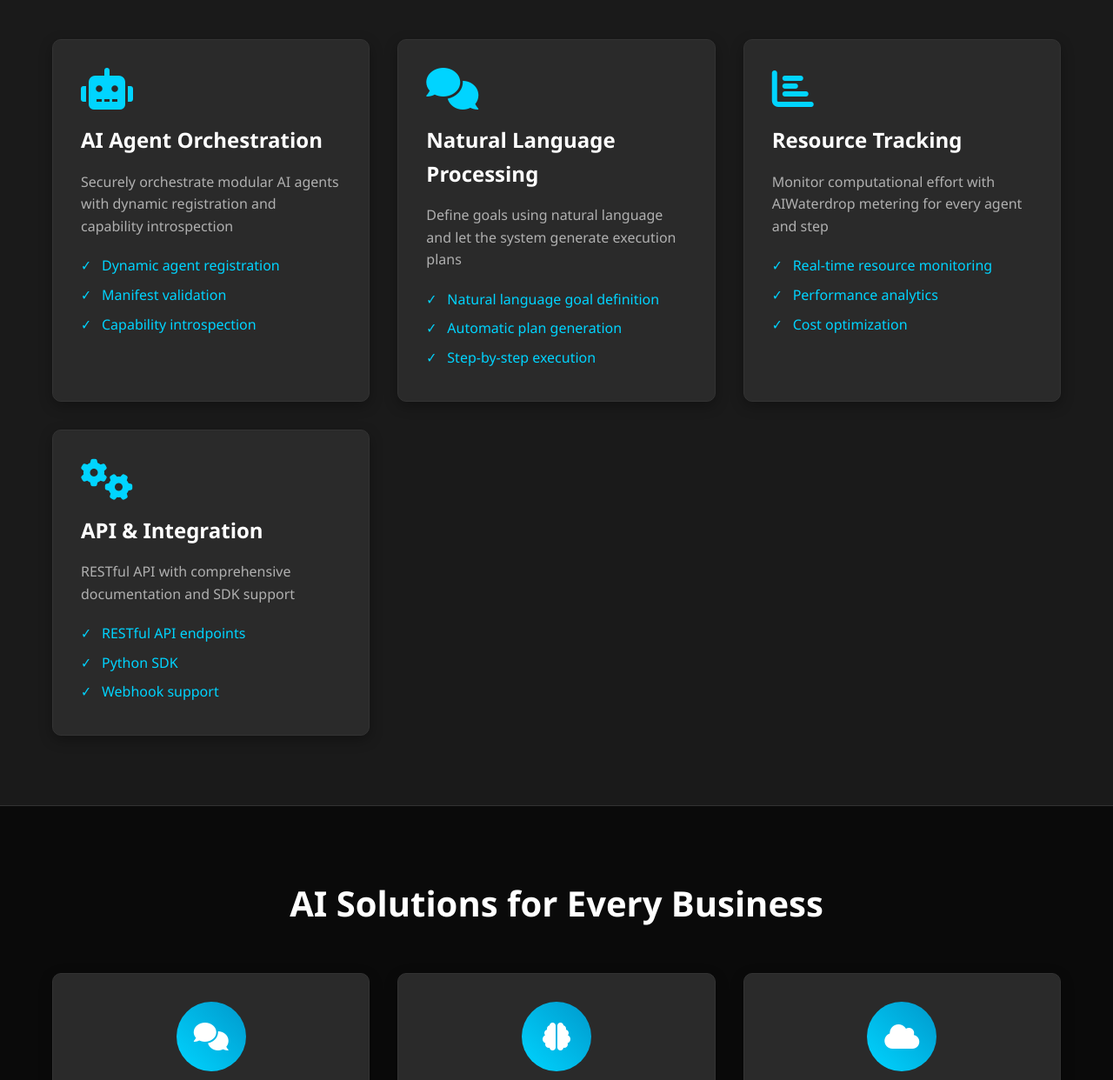
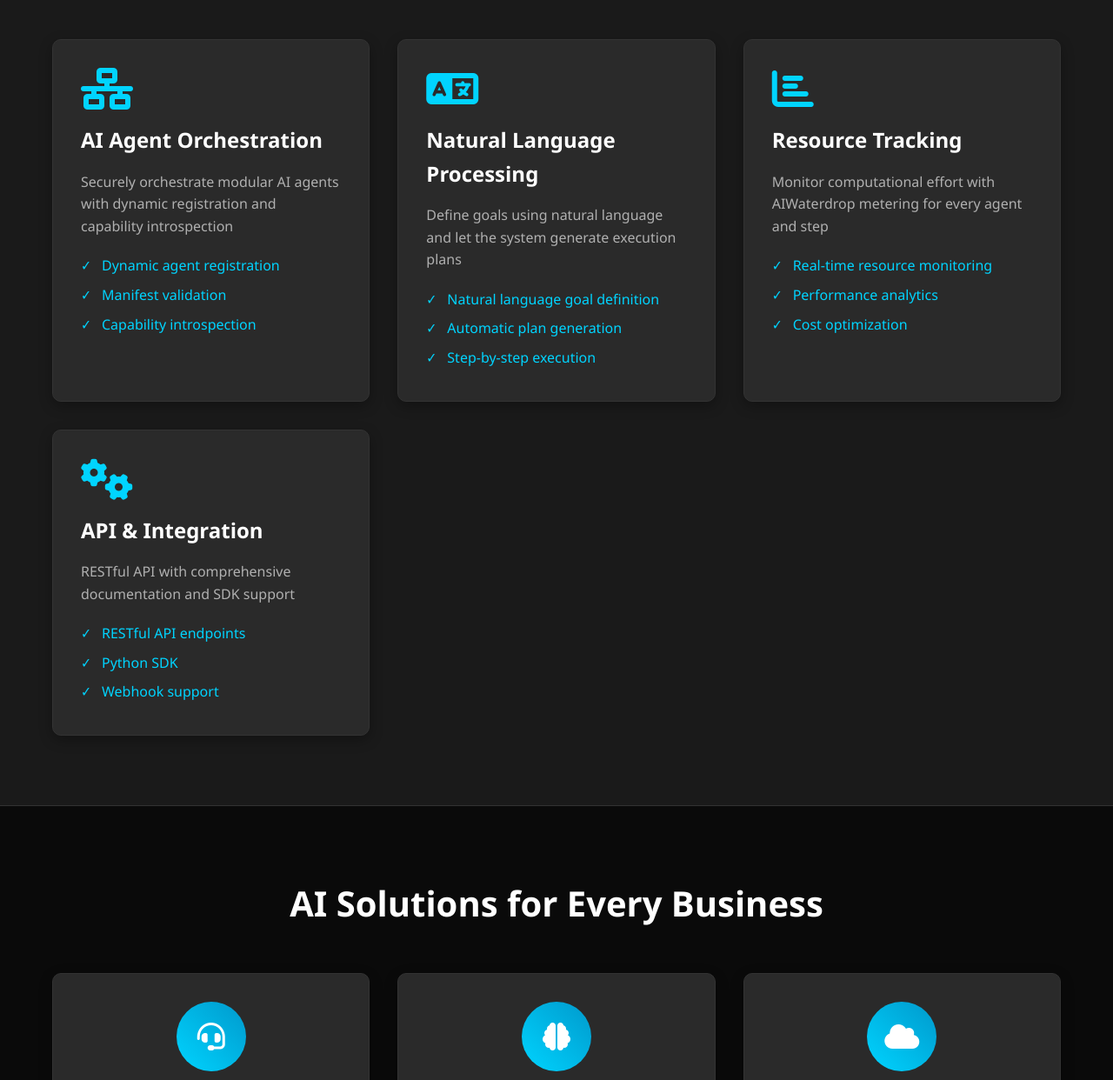
Before and after one commit to emasmela-dotcom/clearcoreai, a plain HTML site: page index.html in a window 1280 px wide. Shown: the part 698-1940 px from the top of the page at 87% size. Drawn offline with Linux system fonts and the light colour scheme.

Commit message:
Replace childish icons with professional business icons

```diff
--- a/index.html
+++ b/index.html
@@ -61,7 +61,7 @@
             <h2>Comprehensive AI Platform</h2>
             <div class="platform-grid">
                 <div class="platform-card">
-                    <i class="fas fa-robot"></i>
+                    <i class="fas fa-network-wired"></i>
                     <h3>AI Agent Orchestration</h3>
                     <p>Securely orchestrate modular AI agents with dynamic registration and capability introspection</p>
                     <ul>
@@ -71,7 +71,7 @@
                     </ul>
                 </div>
                 <div class="platform-card">
-                    <i class="fas fa-comments"></i>
+                    <i class="fas fa-language"></i>
                     <h3>Natural Language Processing</h3>
                     <p>Define goals using natural language and let the system generate execution plans</p>
                     <ul>
@@ -111,7 +111,7 @@
             <div class="solutions-grid">
                 <div class="solution-card">
                     <div class="solution-icon">
-                        <i class="fas fa-comments"></i>
+                        <i class="fas fa-headset"></i>
                     </div>
                     <h3>Intelligent Chatbots</h3>
                     <p>Build sophisticated chatbots that understand context and provide meaningful responses</p>
```
